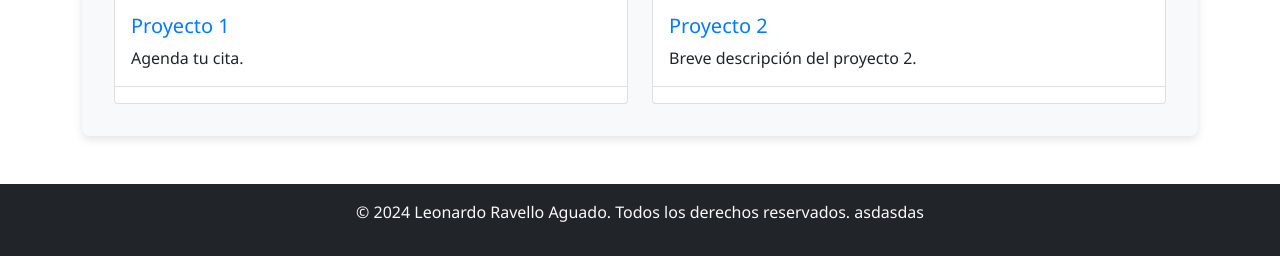
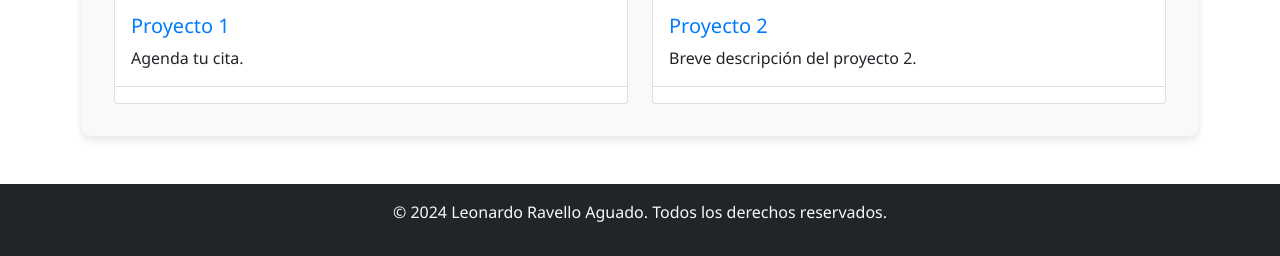
Before and after one commit to leonardoravello99/portafolio, a plain HTML site: page src/index.html in a window 1280 px wide. Shown: the part 1679-1935 px from the top of the page. Drawn offline with nearby package versions, Linux system fonts and the light colour scheme.

```diff
--- a/src/index.html
+++ b/src/index.html
@@ -145,9 +145,7 @@
 </main>
 
 <footer class="bg-dark text-light text-center py-3 mt-4">
-    <p>&copy; 2024 Leonardo Ravello Aguado. Todos los derechos reservados.
-        asdasdas
-    </p>
+    <p>&copy; 2024 Leonardo Ravello Aguado. Todos los derechos reservados.</p>
 </footer>
 
 <!-- JavaScript de Bootstrap -->
```
